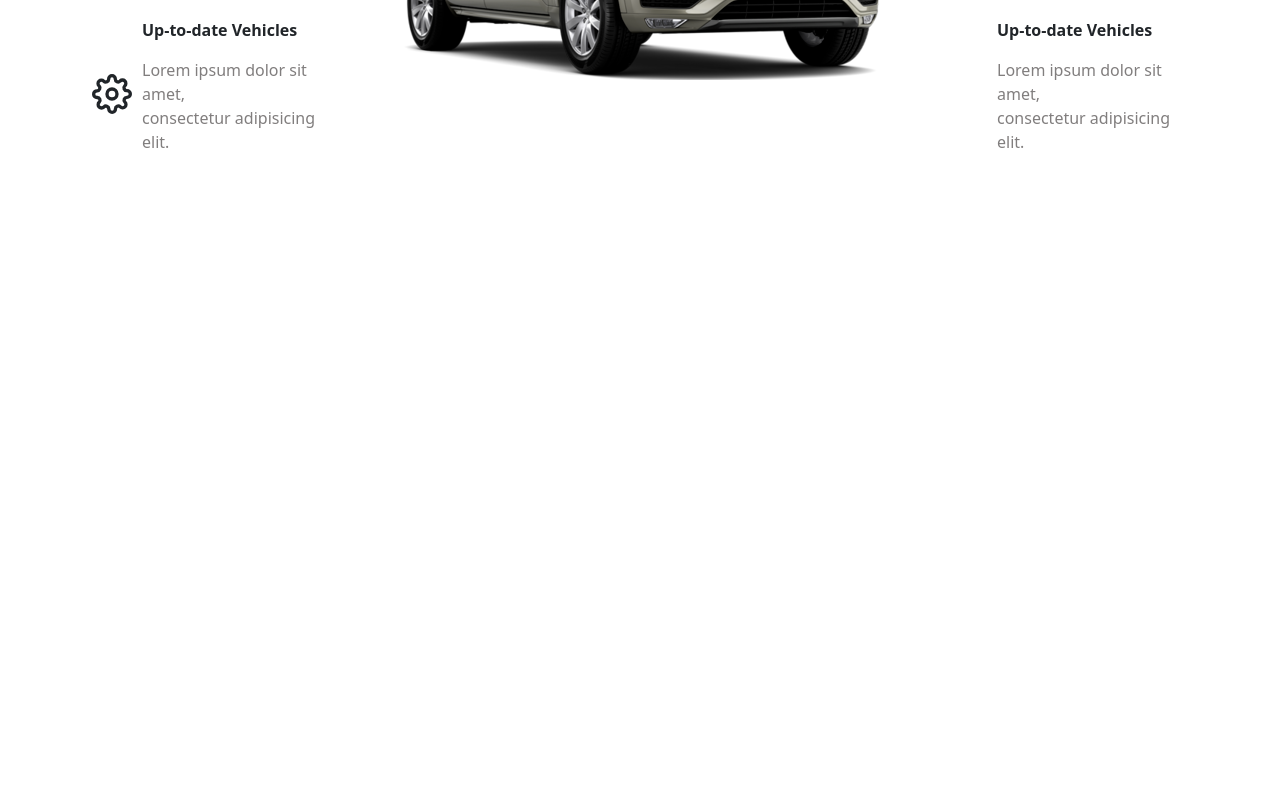
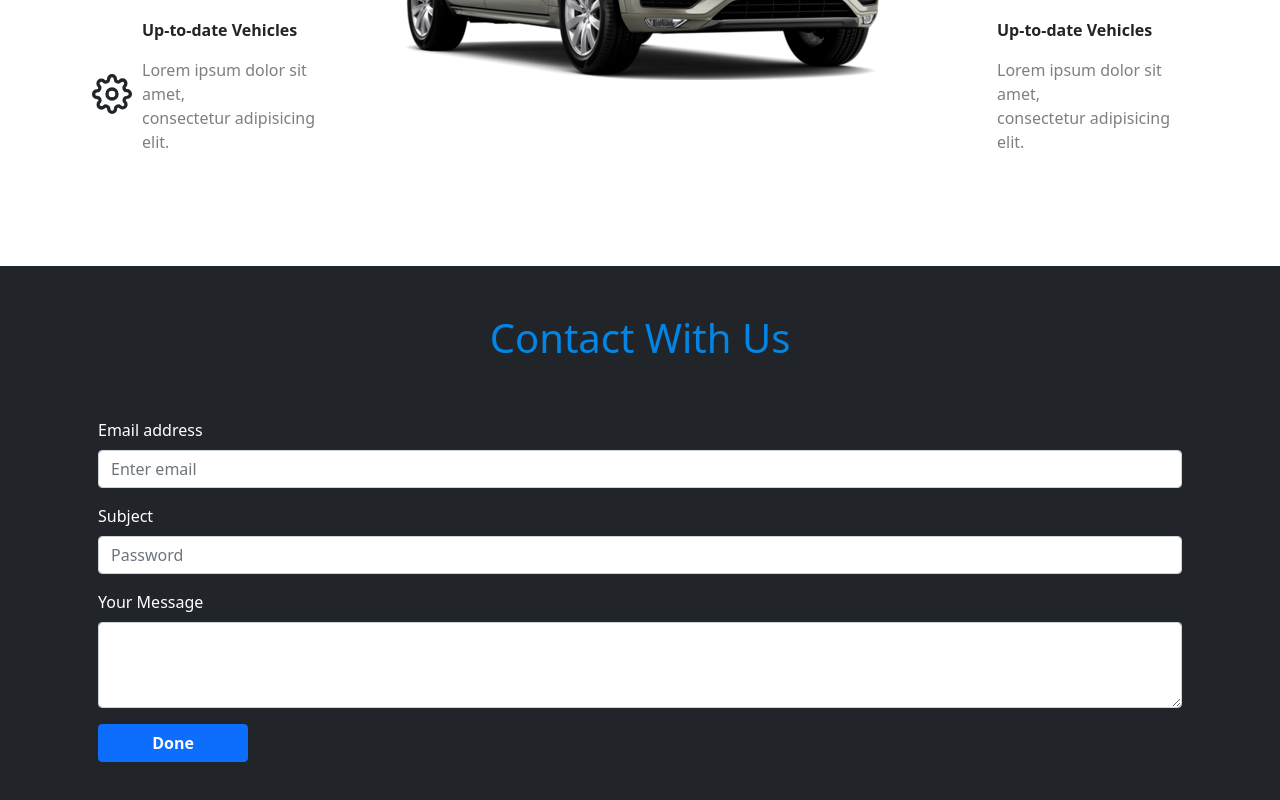
Before and after one commit to mdsymoon/rental-rides, a React (Create React App) app: page / in a window 1280 px wide. Shown: the part 1069-1869 px from the top of the page. Before the commit the page ends 1335 px from the top, so only its background shows below. Built offline with nearby package versions, Linux system fonts and the light colour scheme.

Commit message:
contact-component

```diff
--- /dev/null
+++ b/src/Components/HomePage/Contact/Contact.js
@@ -0,0 +1,43 @@
+import { Button } from "react-bootstrap";
+import React from "react";
+import { Form } from "react-bootstrap";
+
+const Contact = () => {
+  return (
+    <div className="bg-dark">
+      <div className="container">
+        <div>
+          <h1 className="text-center  py-5" style={{color:"#0285E4"}}>Contact With Us</h1>
+          <div className="pb-5 px-3">
+            <Form>
+              <Form.Group className="mb-3" controlId="formBasicEmail">
+                <Form.Label className="text-white">Email address</Form.Label>
+                <Form.Control type="email" placeholder="Enter email" />
+                <Form.Text className="text-muted"></Form.Text>
+              </Form.Group>
+
+              <Form.Group className="mb-3" controlId="formBasicPassword">
+                <Form.Label className="text-white">Subject</Form.Label>
+                <Form.Control type="password" placeholder="Password" />
+              </Form.Group>
+
+              <Form.Group
+                className="mb-3"
+                controlId="exampleForm.ControlTextarea1"
+              >
+                <Form.Label className="text-white">Your Message</Form.Label>
+                <Form.Control as="textarea" rows={3} />
+              </Form.Group>
+
+              <Button variant="primary" type="button" style={{width:'150px', fontWeight:'bold'}}>
+                Done
+              </Button>
+            </Form>
+          </div>
+        </div>
+      </div>
+    </div>
+  );
+};
+
+export default Contact;
--- a/src/Components/HomePage/Home/Home.js
+++ b/src/Components/HomePage/Home/Home.js
@@ -1,4 +1,5 @@
 import React from 'react';
+import Contact from '../Contact/Contact';
 import Header from '../Header/Header';
 import Introduce from './../Introduce/Introduce';
 
@@ -7,6 +8,7 @@ const Home = () => {
         <div>
             <Header></Header>
             <Introduce></Introduce>
+            <Contact></Contact>
         </div>
     );
 };
```
